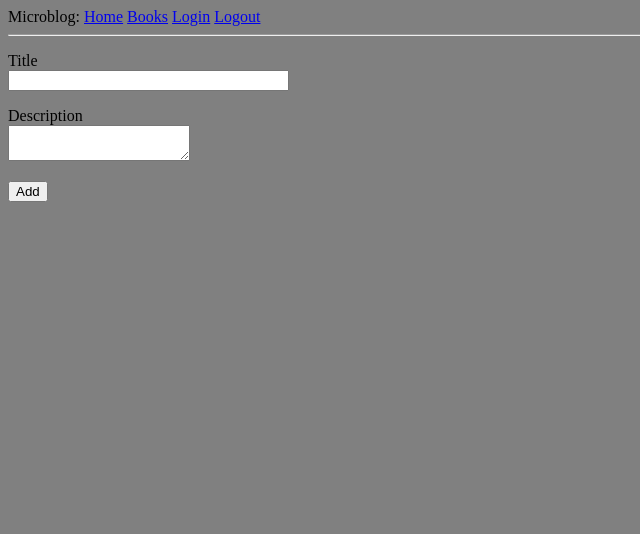
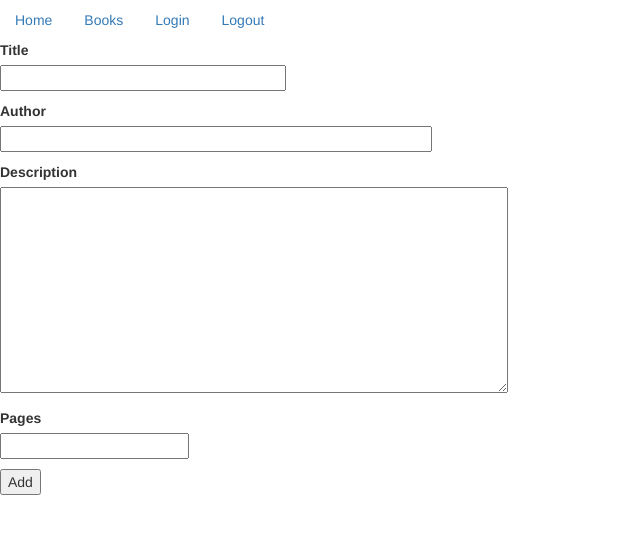
Before and after one commit to f4lco0n/-BookBlog, a Flask app: page /add_book in a window 1280 px wide. Shown: the top 534 px of the page, without its empty margins (0-640 px from the left). Run offline with Flask 2, Linux system fonts and the light colour scheme; the visitor is signed in with stand-in values (Sample User, id 1); some libraries are stand-ins or nearby versions.

Commit message:
add_book form has been changed

```diff
--- a/app/templates/add_books.html
+++ b/app/templates/add_books.html
@@ -1,8 +1,22 @@
-{% extends "base.html" %}
+{% extends "bootstrap/base.html" %}
 
 
 {% block content %}
+   <ul class="nav nav-pills">
+  <li class="nav-item">
+    <a class="nav-link active" href="{{ url_for('index') }}">Home</a>
+  </li>
+  <li class="nav-item">
+    <a class="nav-link" href="{{ url_for('show_books') }}">Books</a>
+  </li>
+  <li class="nav-item">
+    <a class="nav-link" href="{{ url_for('login') }}">Login</a>
+  </li>
+    <li class="nav-item">
+    <a class="nav-link" href="{{ url_for('logout') }}">Logout</a>
+  </li>
 
+</ul>
 	<form action="" method="post">
 		{{ form.hidden_tag() }}
 		<p>
@@ -13,9 +27,23 @@
 			{% endfor %}
 		</p>
 		<p>
+			{{ form.author.label }}<br>
+			{{ form.author(size=50) }}<br>
+			{% for error in form.author.errors %}
+			<span style="color: red;">[{{ error }}]</span>
+			{% endfor %}
+		</p>
+		<p>
 			{{ form.description.label }}<br>
-			{{ form.description(size=32) }}<br>
+			{{ form.description(cols="60", rows="10") }}<br>
 			{% for error in form.description.errors %}
+			<span style="color: red;">[{{ error }}]</span>
+			{% endfor %}
+		</p>
+		<p>
+			{{ form.pages.label }}<br>
+			{{ form.pages(size=4) }}<br>
+			{% for error in form.pages.errors %}
 			<span style="color: red;">[{{ error }}]</span>
 			{% endfor %}
 		</p>
```
